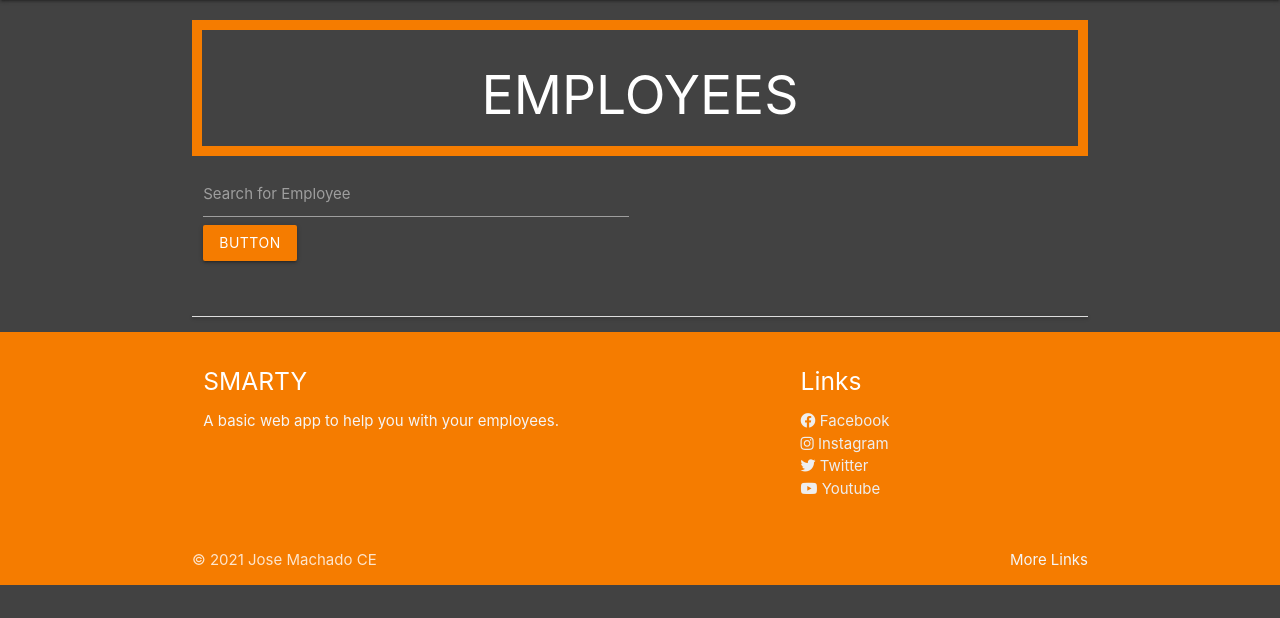
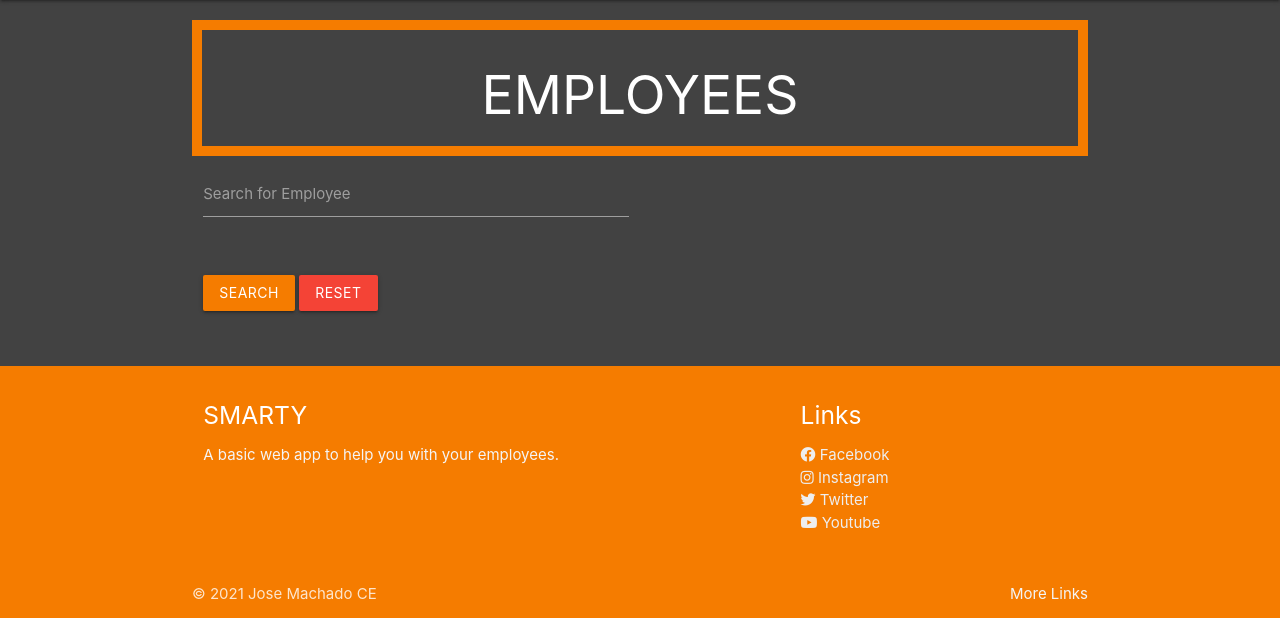
Before and after one commit to Code-Institute-Submissions/JoseMachado-CE-Smarty, a Flask app: page /get_employees in a window 1280 px wide. Shown: the part 64-682 px from the top of the page. Run offline with Flask 2, Linux system fonts and the light colour scheme; data that the repository does not hold is empty; some libraries are stand-ins or nearby versions.

Commit message:
Updated the find employee page adding a reset button

```diff
--- a/app.py
+++ b/app.py
@@ -148,7 +148,6 @@ def delete_employee(employee_id):
     mongo.db.employees.remove({"_id": ObjectId(employee_id)})
 
     return redirect(url_for("get_employees"))
-    flash('You have deleted {{ username }}', 'logout-flash')
 
 
 @app.route("/get_departments")
@@ -169,6 +168,13 @@ def add_departments():
     return render_template("add_departments.html")
 
 
+@app.route("/search", methods=["POST", "GET"])
+def search():
+    query = request.form.get("query").lower()
+    employees = list(mongo.db.employees.find({"$text": {"$search": query}}))
+    return render_template("employees.html", employees=employees)
+
+
 if __name__ == "__main__":
     app.run(host=os.environ.get("IP"),
             port=int(os.environ.get("PORT")),
--- a/static/css/style.css
+++ b/static/css/style.css
@@ -39,6 +39,10 @@
     margin-top: 5%;
     padding: 10px;
     color: #f57c00;
+}
+
+.buttons-search {
+    margin-left: 10px;
 }
 
 .danger {
--- a/static/js/script.js
+++ b/static/js/script.js
@@ -8,44 +8,44 @@ $(document).ready(function () {
 
 });
 
-$(function(){
+$(function () {
     Profile.load();
 });
 
 Profile = {
-    load:function(){
+    load: function () {
         this.links();
         this.social();
         this.accordion();
     },
-    links:function(){
-      $('a[href="#"]').click(function(e){
+    links: function () {
+        $('a[href="#"]').click(function (e) {
             e.preventDefault();
         });
     },
-    social:function(){
-      $('.accordion .about-me .photo .photo-overlay .plus').click(function(){
+    social: function () {
+        $('.accordion .about-me .photo .photo-overlay .plus').click(function () {
             $('.social-link').toggleClass('active');
             $('.about-me').toggleClass('blur');
         });
-      $('.social-link').click(function(){
+        $('.social-link').click(function () {
             $(this).toggleClass('active');
             $('.about-me').toggleClass('blur');
         });
     },
-    accordion:function(){
+    accordion: function () {
         var subMenus = $('.accordion .sub-nav').hide();
-      $('.accordion > a').each(function(){
-        if($(this).hasClass('active')){
+        $('.accordion > a').each(function () {
+            if ($(this).hasClass('active')) {
                 $(this).next().slideDown(100);
             }
         });
-      $('.accordion > a').click(function(){
+        $('.accordion > a').click(function () {
             $this = $(this);
-        $target =  $this.next();
+            $target = $this.next();
             $this.siblings('a').removeAttr('class');
             $this.addClass('active');
-        if(!$target.hasClass('active')){
+            if (!$target.hasClass('active')) {
                 subMenus.removeClass('active').slideUp(100);
                 $target.addClass('active').slideDown(100);
             }
@@ -53,3 +53,12 @@ $(function(){
         });
     }
 }
+
+function displayError(message) {
+    Swal.Fire({
+        title: 'Error!',
+        text:`${message}`,
+        icon: 'error',
+        confirmButtonText: 'ok',
+    });
+}
--- a/templates/employees.html
+++ b/templates/employees.html
@@ -5,17 +5,23 @@
         <h2 id="employee-title" class="center-align white-text">Employees</h2>
     </div>
     <div class="row">
-        <form class="col s12">
+        <form action="{{ url_for('search') }}" method="POST" class="col s12">
           <div class="row">
             <div class="input-field col s6 left-align">
-              <input id="last_name" type="text" class="validate">
-              <label for="last_name">Search for Employee</label>
-              <button class="btn orange darken-2">BUTTON</button>
+              <input id="query" type="text" name="query" class="validate">
+              <label for="query">Search for Employee</label>
+            </div>
+          </div>
+          <div class="row buttons-search">
+            <div class="input-field col s6 left-align">
+                <button type="submit" class="btn orange darken-2"> Search</button>
+                <a href="{{ url_for('get_employees') }}" class="red btn">Reset</a>
             </div>
           </div>
         </form>
     </div>
 
+    {% if employees|length > 0 %}
     <ul class="collapsible ">
         {% for employee in employees %}
         <li>
@@ -73,6 +79,12 @@
         </li>
         {% endfor %}
     </ul>
+    {% else %}
+        <script>
+            displayError(message);
+        </script>
+    {% endif %}
 
-    {% endblock %}
 </div>
+
+{% endblock %}
```
Lines whose indentation alone changed are shown as unchanged.
